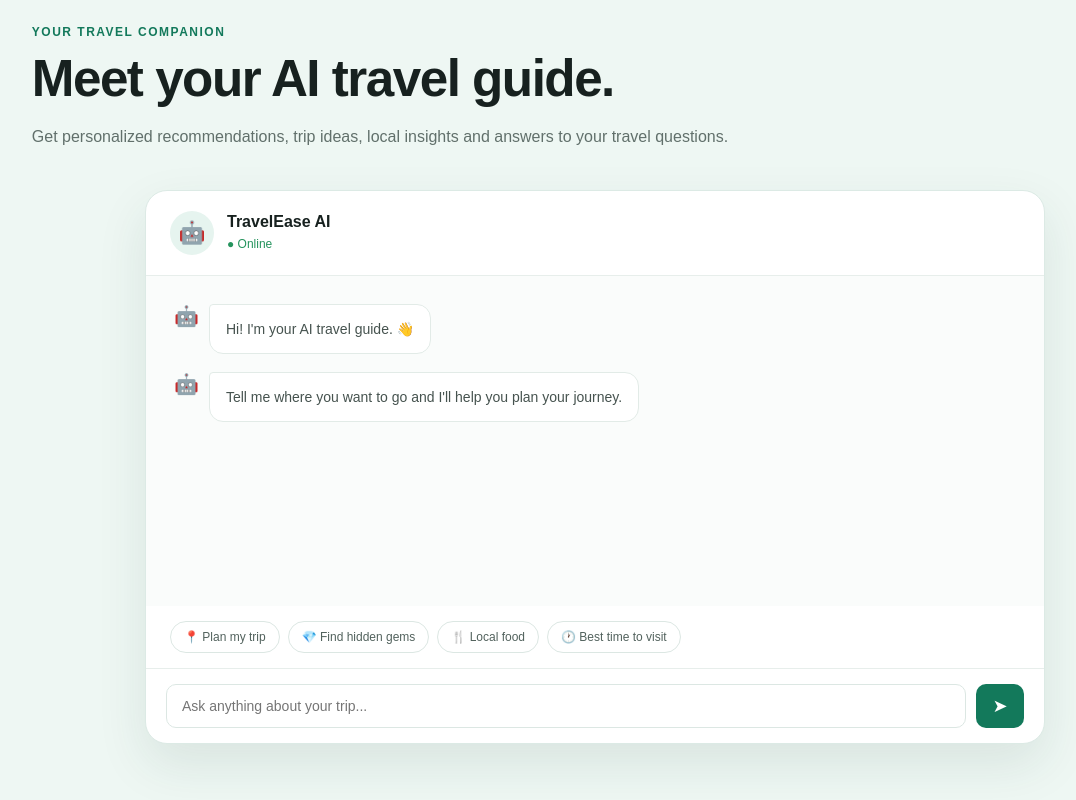
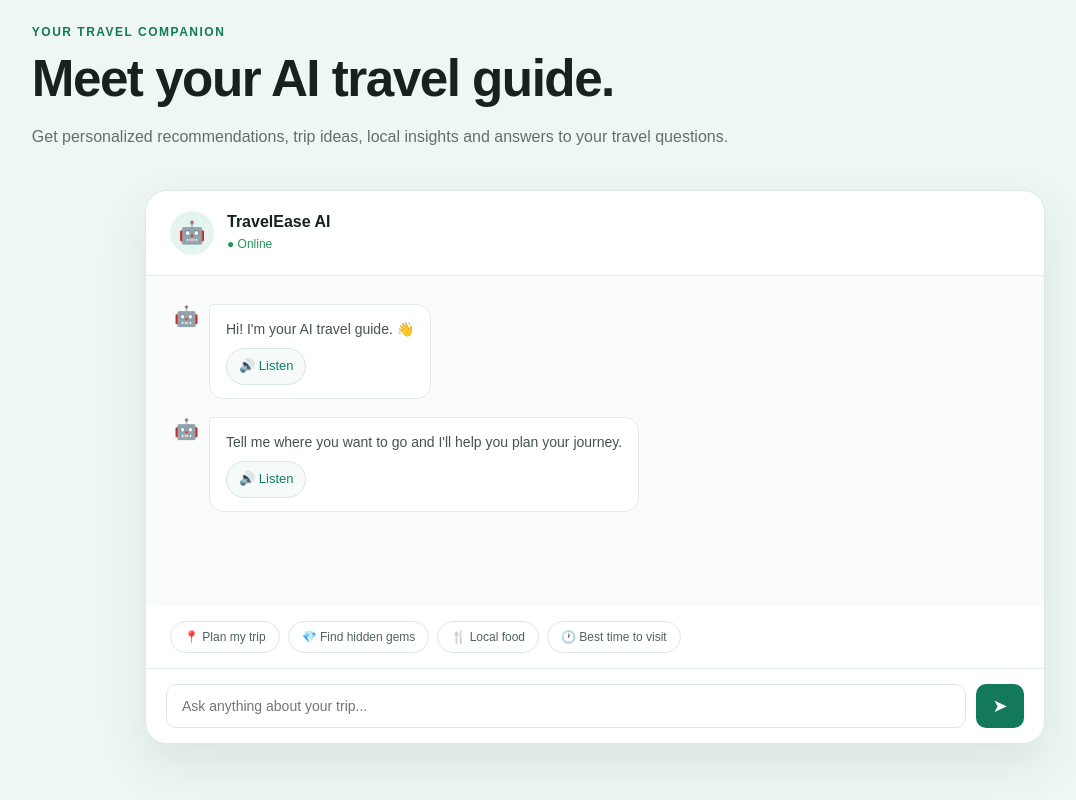
Before and after one commit to Ankit-Bidhan/smart-india-hackathon-project, a React (Vite) app: page / in a window 1280 px wide. Shown: the part 3205-4005 px from the top of the page, without its empty margins (45-1121 px from the left). Built offline with nearby package versions, Linux system fonts and the light colour scheme; no server answers; the database is empty.

Commit message:
Add voice listening to homepage AI guide

```diff
--- a/src/components/AIGuide.jsx
+++ b/src/components/AIGuide.jsx
@@ -1,32 +1,77 @@
 import { useState } from "react";
+import "./AIVoice.css";
 
 function cleanAIText(text) {
-    return text
-        .replace(/^#{1,6}\s*/gm, "")
-        .replace(/\*\*(.*?)\*\*/g, "$1")
-        .replace(/\*(.*?)\*/g, "$1")
-        .replace(/^-{3,}$/gm, "")
-        .replace(/^\s*[-*]\s+/gm, "• ")
-        .replace(/\n{3,}/g, "\n\n")
-        .trim();
+    return text.replace(/^#{1,6}\s*/gm, "").replace(/\*\*(.*?)\*\*/g, "$1").replace(/\*(.*?)\*/g, "$1").replace(/^-{3,}$/gm, "").replace(/^\s*[-*]\s+/gm, "• ").replace(/\n{3,}/g, "\n\n").trim();
 }
 
 function AIGuide() {
     const [messages, setMessages] = useState([
         { role: "assistant", text: "Hi! I'm your AI travel guide. 👋" },
-        {
-            role: "assistant",
-            text: "Tell me where you want to go and I'll help you plan your journey.",
-        },
+        { role: "assistant", text: "Tell me where you want to go and I'll help you plan your journey." },
     ]);
     const [input, setInput] = useState("");
     const [loading, setLoading] = useState(false);
     const [interactionId, setInteractionId] = useState(null);
+    const [speakingIndex, setSpeakingIndex] = useState(null);
+    const [audio, setAudio] = useState(null);
+
+    const stopVoice = () => {
+        if (audio) {
+            audio.pause();
+            audio.currentTime = 0;
+        }
+        if (window.speechSynthesis) window.speechSynthesis.cancel();
+        setAudio(null);
+        setSpeakingIndex(null);
+    };
+
+    const listenToMessage = async (text, index) => {
+        if (speakingIndex === index) {
+            stopVoice();
+            return;
+        }
+        stopVoice();
+        setSpeakingIndex(index);
+
+        try {
+            const response = await fetch("/.netlify/functions/tts", {
+                method: "POST",
+                headers: { "Content-Type": "application/json" },
+                body: JSON.stringify({ text: cleanAIText(text) }),
+            });
+
+            if (!response.ok) {
+                // Local/development fallback if ElevenLabs is not configured.
+                if ("speechSynthesis" in window) {
+                    const utterance = new SpeechSynthesisUtterance(cleanAIText(text));
+                    utterance.onend = () => setSpeakingIndex(null);
+                    utterance.onerror = () => setSpeakingIndex(null);
+                    window.speechSynthesis.speak(utterance);
+                    return;
+                }
+                throw new Error("Voice generation failed");
+            }
+
+            const blob = await response.blob();
+            const url = URL.createObjectURL(blob);
+            const nextAudio = new Audio(url);
+            nextAudio.onended = () => {
+                URL.revokeObjectURL(url);
+                setAudio(null);
+                setSpeakingIndex(null);
+            };
+            setAudio(nextAudio);
+            await nextAudio.play();
+        } catch (error) {
+            console.error("Voice error:", error);
+            setSpeakingIndex(null);
+        }
+    };
 
     const sendMessage = async (messageText = input) => {
         const text = messageText.trim();
         if (!text || loading) return;
-
         setMessages((previous) => [...previous, { role: "user", text }]);
         setInput("");
         setLoading(true);
@@ -35,31 +80,15 @@ function AIGuide() {
             const response = await fetch("/.netlify/functions/chat", {
                 method: "POST",
                 headers: { "Content-Type": "application/json" },
-                body: JSON.stringify({
-                    message: text,
-                    previousInteractionId: interactionId,
-                }),
+                body: JSON.stringify({ message: text, previousInteractionId: interactionId }),
             });
-
             const data = await response.json();
-            if (!response.ok) {
-                throw new Error(data.error || "AI request failed.");
-            }
-
+            if (!response.ok) throw new Error(data.error || "AI request failed.");
             setInteractionId(data.interactionId || null);
-            setMessages((previous) => [
-                ...previous,
-                { role: "assistant", text: data.reply },
-            ]);
+            setMessages((previous) => [...previous, { role: "assistant", text: data.reply }]);
         } catch (error) {
             console.error("AI Error:", error);
-            setMessages((previous) => [
-                ...previous,
-                {
-                    role: "assistant",
-                    text: "Sorry, I couldn't connect to the AI right now. Please try again.",
-                },
-            ]);
+            setMessages((previous) => [...previous, { role: "assistant", text: "Sorry, I couldn't connect to the AI right now. Please try again." }]);
         } finally {
             setLoading(false);
         }
@@ -75,59 +104,31 @@ function AIGuide() {
             <div className="ai-heading">
                 <p className="section-label">YOUR TRAVEL COMPANION</p>
                 <h2>Meet your AI travel guide.</h2>
-                <p>
-                    Get personalized recommendations, trip ideas, local insights and answers to your travel questions.
-                </p>
+                <p>Get personalized recommendations, trip ideas, local insights and answers to your travel questions.</p>
             </div>
-
             <div className="ai-container">
-                <div className="ai-top">
-                    <div className="ai-avatar">🤖</div>
-                    <div>
-                        <h3>TravelEase AI</h3>
-                        <span>● Online</span>
-                    </div>
-                </div>
-
+                <div className="ai-top"><div className="ai-avatar">🤖</div><div><h3>TravelEase AI</h3><span>● Online</span></div></div>
                 <div className="chat-area">
                     {messages.map((message, index) => (
-                        <div
-                            key={index}
-                            className={message.role === "assistant" ? "ai-message" : "user-message"}
-                        >
+                        <div key={index} className={message.role === "assistant" ? "ai-message" : "user-message"}>
                             {message.role === "assistant" && <span>🤖</span>}
-                            <div>
-                                {message.role === "assistant" ? cleanAIText(message.text) : message.text}
+                            <div className="ai-message-content">
+                                <div>{message.role === "assistant" ? cleanAIText(message.text) : message.text}</div>
+                                {message.role === "assistant" && <button type="button" className="ai-listen-btn" onClick={() => listenToMessage(message.text, index)}>{speakingIndex === index ? "⏹ Stop" : "🔊 Listen"}</button>}
                             </div>
                         </div>
                     ))}
-
-                    {loading && (
-                        <div className="ai-message">
-                            <span>🤖</span>
-                            <div className="typing">Thinking... 💭</div>
-                        </div>
-                    )}
+                    {loading && <div className="ai-message"><span>🤖</span><div className="typing">Thinking... 💭</div></div>}
                 </div>
-
                 <div className="suggestions">
                     <button onClick={() => sendMessage("Plan a trip for the destination we are currently discussing. If no destination has been mentioned yet, ask me which city or destination I want to visit.")}>📍 Plan my trip</button>
                     <button onClick={() => sendMessage("Suggest hidden gems for the destination we are currently discussing. If no destination has been mentioned yet, ask me which city or destination I mean.")}>💎 Find hidden gems</button>
                     <button onClick={() => sendMessage("Suggest local food for the destination we are currently discussing. If no destination has been mentioned yet, ask me which city or destination I want information about.")}>🍴 Local food</button>
                     <button onClick={() => sendMessage("Tell me the best time to visit the destination we are currently discussing. If no destination has been mentioned yet, ask me which city or destination I mean.")}>🕐 Best time to visit</button>
                 </div>
-
                 <form className="ai-input" onSubmit={handleSubmit}>
-                    <input
-                        type="text"
-                        value={input}
-                        onChange={(event) => setInput(event.target.value)}
-                        placeholder="Ask anything about your trip..."
-                        disabled={loading}
-                    />
-                    <button type="submit" disabled={loading || !input.trim()}>
-                        {loading ? "..." : "➤"}
-                    </button>
+                    <input type="text" value={input} onChange={(event) => setInput(event.target.value)} placeholder="Ask anything about your trip..." disabled={loading} />
+                    <button type="submit" disabled={loading || !input.trim()}>{loading ? "..." : "➤"}</button>
                 </form>
             </div>
         </section>
```
